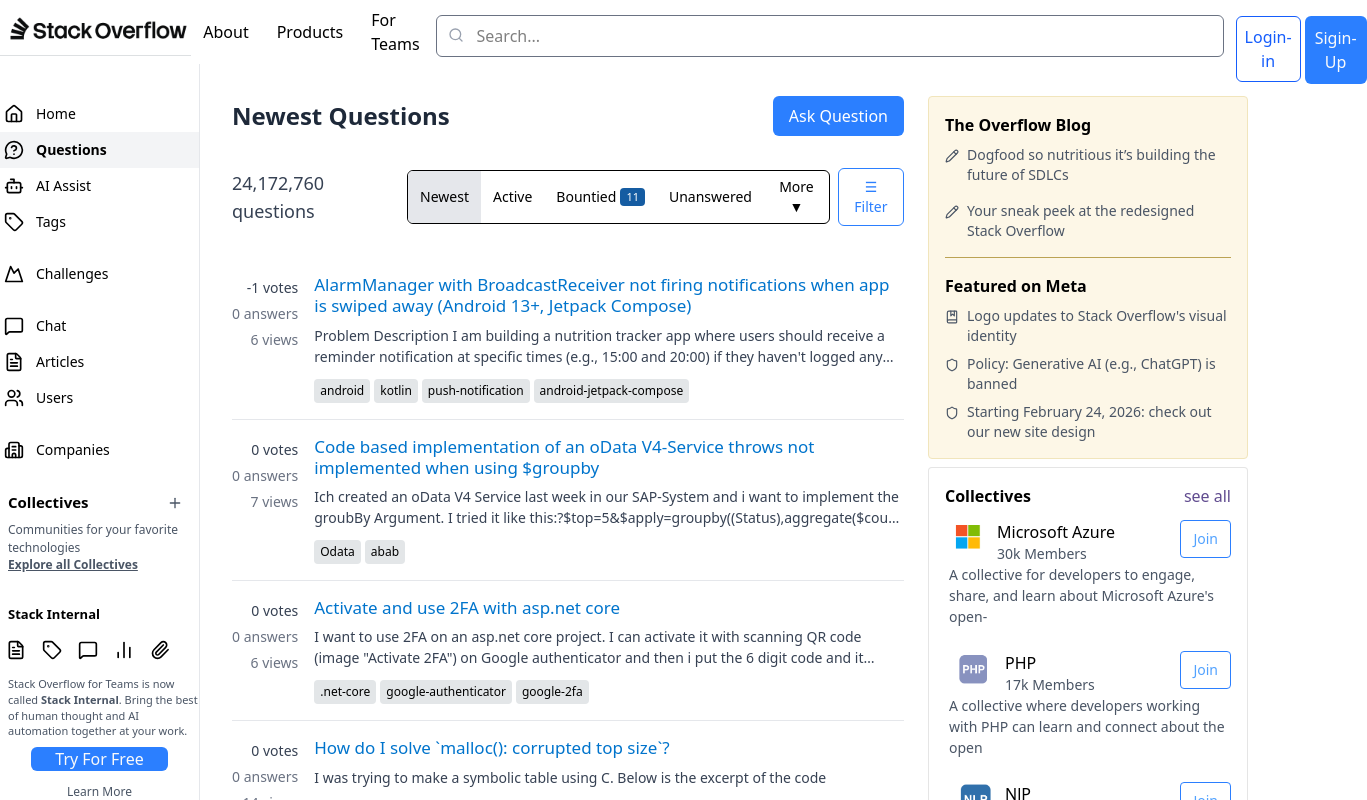
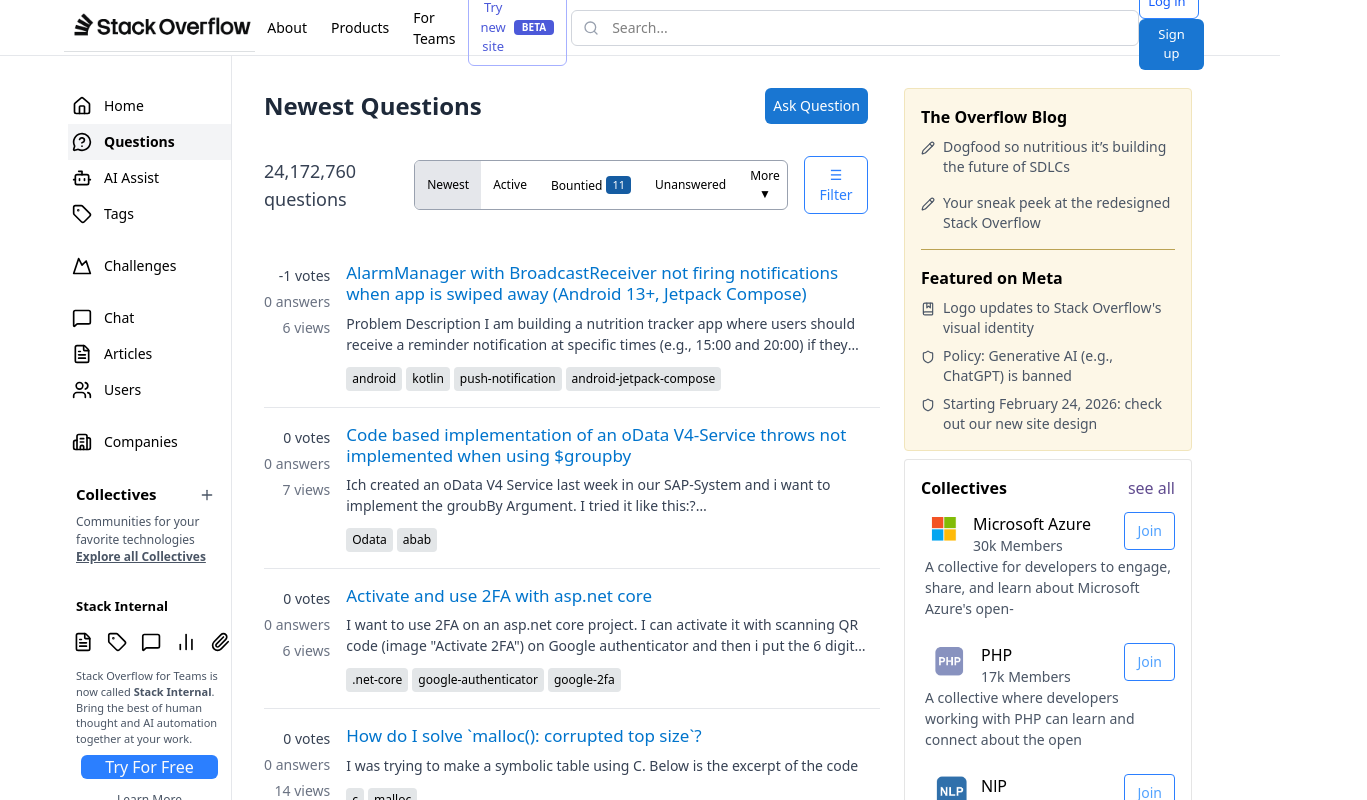
Before and after one commit to Ahmedhassan26444/stackover-Flow-Clone-, a React (Vite) app: page / in a window 1280 px wide. Shown: the top 800 px of the page, 1367 px wide, since content can reach past the window. Built offline with nearby package versions, Linux system fonts and the light colour scheme.

Commit message:
minor changes in overall  ui  like spacing adding button in header etc

```diff
--- a/src/Components/Header.jsx
+++ b/src/Components/Header.jsx
@@ -1,39 +1,78 @@
-import React from 'react'
-import Logo from '../assets/Logo.png'
-import { Search } from 'lucide-react'
+import React from "react";
+import Logo from "../assets/Logo.png";
+import { Search } from "lucide-react";
+
 const Header = () => {
   return (
-    <div className = ' header flex flex-row items-center ' >
-        <img src= {Logo} alt=" logo png" className='h-12' />
-        <div className='flex gap-1 items-center   '>
-            <a href="#" className=' hover:bg-gray-200 rounded-full px-3 py-2 text-[16px] text-shadow-gray-600 font-light' >About</a>
-            <a href="#" className=' hover:bg-gray-200 rounded-full px-3 py-2 text-[16px] text-shadow-gray-600 font-light'>Products</a>
-            <a href="#" className=' hover:bg-gray-200 rounded-full px-3 py-2 text-[16px] text-shadow-gray-600 font-light'>For Teams</a>
-            <div className='pt-2 mr-2 relative'>
-              <Search size={16} className="absolute left-3 top-5 text-gray-400" />
-              <input type="text"
-              placeholder='Search...'
-              className='bg-white border border-gray-500 rounded-md
-              py-2 pl-10 pr-3 text-[16px] w-197 h-8focus:outline-none
-              focus:border-blue-400 focus:ring-1 focus:ring-blue-400"'
-              />
-            </div>
-            <div className=' h-8 gap-1'>
-              <button className=' items-center p-2 rounded-md
-                hover:bg-[#D6E8FA] border focus:ring-blue-400
-                  text-blue-600'>
-                Login-in
-              </button>
-            </div>
-            <div className=' h-8 gap-1'>
-              <button className='bg-blue-500 text-neutral-50 rounded-md
-               items-center p-2.5 ' >
-                Sigin-Up
-              </button>
-            </div>
+    <div className="header flex flex-row items-center px-12 h-14 border-b
+     border-gray-200 bg-white">
+      <img src={Logo} alt="logo png" className="h-12 ml-4 " />
+
+      <div className="flex items-center flex-1">
+
+        <a
+          href="#"
+          className="hover:bg-gray-100 font-extralight  rounded-full px-3 py-1.5 text-[14px]"
+        >
+          About
+        </a>
+
+        <a
+          href="#"
+          className="hover:bg-gray-100 font-extralight rounded-full px-3 py-1.5 text-[14px]"
+        >
+          Products
+        </a>
+
+        <a
+          href="#"
+          className="hover:bg-gray-100 font-extralight rounded-full px-3 py-1.5 text-[14px]"
+        >
+          For Teams
+        </a>
+
+        {/* Try new site button */}
+        <button className="flex items-center gap-2 border
+         border-[#A6B0FF] text-[#4C59D9] px-3 py-2
+          rounded-md text-[13px] font-medium hover:bg-[#F1F2FF]
+           transition mr-1 ">
+          Try new site
+          <span className="bg-[#4C59D9] text-white text-[10px]
+           font-bold px-2 py-0.3 rounded">
+            BETA
+          </span>
+        </button>
+
+        {/* Search */}
+        <div className="relative  flex-1 max-w-xl">
+          <Search
+            size={16}
+            className="absolute left-3 top-1/2 -translate-y-1/2
+             text-gray-400"
+          />
+          <input
+            type="text"
+            placeholder="Search..."
+            className="w-142 h-9 border border-gray-300 rounded-md pl-10 pr-3 text-[14px]
+              focus:outline-none focus:border-blue-400 focus:ring-1 focus:ring-blue-400"
+          />
         </div>
+
+        {/* Log in */}
+        <div className="mr-7">
+          <button className=" mr-1 pl-2  px-3 text-center py-1.5 border border-blue-500 text-blue-600 rounded-md text-[13px] hover:bg-blue-200">
+          Log in
+        </button>
+
+        {/* Sign up */}
+        <button className=" px-3 py-1.5 bg-[#1976D2] text-white
+        rounded-md text-[13px] hover:bg-[#1565C0]">
+          Sign up
+        </button>
+        </div>
+      </div>
     </div>
-  )
-}
+  );
+};
 
-export default Header
+export default Header;
--- a/src/Components/Navbar.jsx
+++ b/src/Components/Navbar.jsx
@@ -9,7 +9,7 @@
 
   return (
 
-    <div className='flex flex-col w-50 sticky top-0 h-screen pt-8
+    <div className='flex flex-col w-58 sticky top-0 h-screen pt-8 pl-17
     overflow-y-auto border-r border-gray-200 bg-white self-start'>
 
       <a href="#" className='pl-1 py-2 text-sm hover:bg-gray-100 flex items-center gap-3'><Home className="w-5 h-5" />Home</a>
@@ -58,7 +58,7 @@
       </div>
       <div className='pt-2 items-center text-center'>
         <button className='bg-blue-500 px-6  text-neutral-50 rounded-md
-        items-center hover:bg-[#0074cc] '>
+        items-center hover:bg-[#0081ccd7] '>
           Try For Free
         </button>
       </div>
--- a/src/Components/NewestQuestion.jsx
+++ b/src/Components/NewestQuestion.jsx
@@ -8,38 +8,41 @@
         <h1 className='text-2xl font-semibold text-gray-800'>
           Newest Questions
         </h1>
-        <button className='bg-blue-500 text-white rounded-md px-4 py-2 hover:bg-[#0074cc]'>
+        <button className='bg-[#1976D2] text-white rounded-md
+         px-2 py-2 mr-3 text-sm hover:bg-[#1565C0]'>
           Ask Question
         </button>
       </div>
 
       {/* Row 2: Count + Tabs + Filter */}
-      <div className="flex items-center justify-between pb-4">
+      <div className="flex items-center justify-between  pb-4">
         <p className="text-gray-700 text-lg">
           24,172,760 questions
         </p>
-        <div className="flex items-center gap-2 ">
-          <div className="flex border rounded-md overflow-hidden text-sm">
+        <div className="flex items-center gap-2 mr-3  ">
+          <div className="flex border border-gray-400 rounded-md overflow-hidden text-[12px]">
             <button className="px-3 py-1.5 bg-gray-200 font-medium">
               Newest
             </button>
             <button className="px-3 py-1.5">
               Active
             </button>
-            <button className="px-3 py-1.5 flex flex-row items-center leading-tight">
+            <button className="px-3 py-1.5 flex flex-row
+             items-center leading-tight">
               <span className='mr-1'>Bountied</span>
-              <span className="bg-[#155CA2] text-white text-[11px] px-1.5 py-0.5
+              <span className="bg-[#155CA2] text-white text-[11px]
+               px-1.5 py-0.5
                rounded">11</span>
             </button>
             <button className="px-3 py-1.5">
               Unanswered
             </button>
-            <button className="px-3 py-1.5">
+            <button className="px-3 py-1.5 pr-5">
               More ▼
             </button>
           </div>
-          <button className="border border-blue-500 text-blue-500 px-2 py-2
-           rounded-md hover:bg-blue-50 flex items-center  gap-1 text-sm">
+          <button className="border  border-blue-500 text-blue-500 px-2
+          py-2 ml-2 rounded-md hover:bg-blue-50 flex items-center  gap-1 text-sm">
             ☰ Filter
           </button>
         </div>
--- a/src/Components/Rightwidgets.jsx
+++ b/src/Components/Rightwidgets.jsx
@@ -17,14 +17,15 @@
   { icon: "https://cdn.sstatic.net/Sites/biology/Img/favicon.ico", text: "Does being bipedal set a hard limit on the size of herbivores?" },
   { icon: "https://cdn.sstatic.net/Sites/chemistry/Img/favicon.ico", text: "What do the temperatures in a VLE-diagram represent and does the region between the curves have meaning?" },
   { icon: "https://cdn.sstatic.net/Sites/math/Img/favicon.ico", text: "What is the angle? (five circles in a triangle)" },
-]
+];
 
 const Rightwidgets = () => {
   return (
-    <div className="w-80 ml-6 mt-8">
+    <div className="w-80 ml-6 mr-6 mt-8">
 
       {/* Card 1 - Overflow Blog */}
-      <div className="bg-[#FDF7E7] border border-[#f1e5bc] rounded-sm p-4">
+      <div className="bg-[#FDF7E7] border border-[#f1e5bc] rounded-sm p-4
+      w-72">
         <h1 className="font-bold mb-2">The Overflow Blog</h1>
         <div className="flex items-start gap-2 mb-4">
           <Pencil size={14} className="mt-1 shrink-0 text-gray-600" />
@@ -51,11 +52,12 @@
       </div>
 
       {/* Card 2 - Collectives */}
-      <div className="mt-2 w-80 bg-white border border-[#0702021a] rounded-sm p-4">
+      <div className="mt-2 w-72 bg-white border border-[#0702021a] rounded-sm p-4 ">
         <div className="flex flex-row justify-between">
           <h1 className="font-semibold">Collectives</h1>
           <a className="text-[#604B8F]" href="#">see all</a>
         </div>
+
         <div className="mt-3 flex justify-between items-start">
           <div className="flex flex-row">
             <img className="w-10 h-8 pl-2" src={Microsoft} alt="Microsoft Logo"/>
@@ -66,7 +68,9 @@
           </div>
           <button className="border text-blue-400 hover:bg-blue-100 border-blue-500 px-3 py-2 text-sm rounded">Join</button>
         </div>
-        <p className="text-[14px] pl-1 text-gray-600">A collective for developers to engage, share, and learn about Microsoft Azure's open-</p>
+        <p className="text-[14px] pl-1 text-gray-600">
+          A collective for developers to engage, share, and learn about Microsoft Azure's open-
+        </p>
 
         <div className="mt-6 flex justify-between items-start">
           <div className="flex flex-row">
@@ -78,7 +82,9 @@
           </div>
           <button className="border text-blue-400 hover:bg-blue-100 border-blue-500 px-3 py-2 text-sm rounded">Join</button>
         </div>
-        <p className="text-[14px] pl-1 text-gray-600">A collective where developers working with PHP can learn and connect about the open</p>
+        <p className="text-[14px] pl-1 text-gray-600">
+          A collective where developers working with PHP can learn and connect about the open
+        </p>
 
         <div className="mt-6 flex justify-between items-start">
           <div className="flex flex-row">
@@ -90,11 +96,13 @@
           </div>
           <button className="border text-blue-400 hover:bg-blue-100 border-blue-500 px-3 py-2 text-sm rounded">Join</button>
         </div>
-        <p className="text-[14px] pl-1 text-gray-600">A collective focused on NLP (natural language processing), the transformation or extraction</p>
+        <p className="text-[14px] pl-1 text-gray-600">
+          A collective focused on NLP (natural language processing), the transformation or extraction
+        </p>
       </div>
 
       {/* Card 3 - Hot Network Questions */}
-      <div className="mt-67 mb-10 w-80 bg-white border border-[#0702021a] rounded-sm">
+      <div className="mt-67 mb-10 w-72 bg-white border border-[#0702021a] rounded-sm">
         <div className="px-4 py-3 border-b border-gray-200">
           <h3 className="text-[15px] font-normal text-gray-800">Hot Network Questions</h3>
         </div>
@@ -113,7 +121,9 @@
           ))}
         </ul>
         <div className="px-4 py-3 border-t border-gray-200">
-          <a href="#" className="text-[13px] text-blue-600 hover:text-blue-800">more hot questions</a>
+          <a href="#" className="text-[13px] text-blue-600 hover:text-blue-800">
+            more hot questions
+          </a>
         </div>
       </div>
 
```
